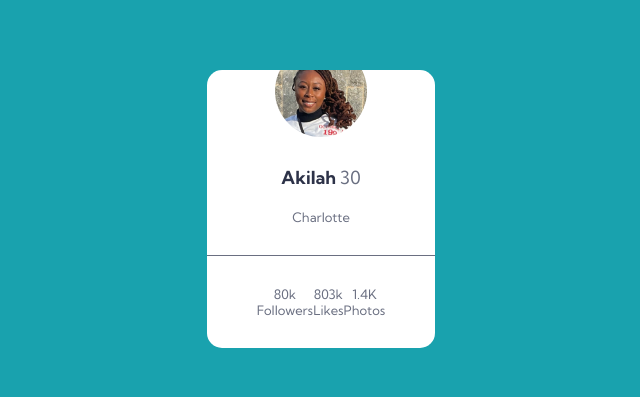
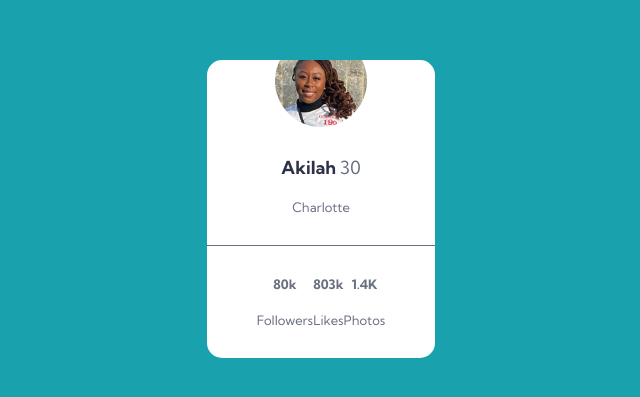
Before and after one commit to akilah10727/profilecard, a plain HTML site: page index.html in a window 1280 px wide. Shown: the part 191-588 px from the top of the page, without its empty margins (319-959 px from the left). Drawn offline with Linux system fonts and the light colour scheme.

Commit message:
my new changes

```diff
--- a/index.html
+++ b/index.html
@@ -6,9 +6,9 @@
   <link href="https://fonts.googleapis.com/css2?family=Kumbh+Sans:wght@400;700&display=swap" rel="stylesheet">
   <link
       rel="icon"
-      type="image/png"
+      type="img/png"
       sizes="32x32"
-      href="./images/favicon-32x32.png"
+      href="./img/favicon-32x32.png"
     />
     <link
   <link rel="stylesheet" type="text/css" href="css/style.css">
@@ -27,15 +27,15 @@
         <p>Charlotte</p>
         <div class="footer">
           <div>
-            <p class="num">80k</p>
+           <h2><p class="num">80k</p></h2>
             <p>Followers</p>
           </div>
           <div>
-            <p class="num">803k</p>
+            <h2><p class="num">803k</p></h2>
             <p>Likes</p>
           </div>
           <div>
-            <p class="num">1.4K</p>
+            <h2><p class="num">1.4K</p></h2>
             <p>Photos</p>
           </div>
           <div class="bg-bottom">
```
Also changed, not shown: css/style.css (line endings or trailing spaces).
